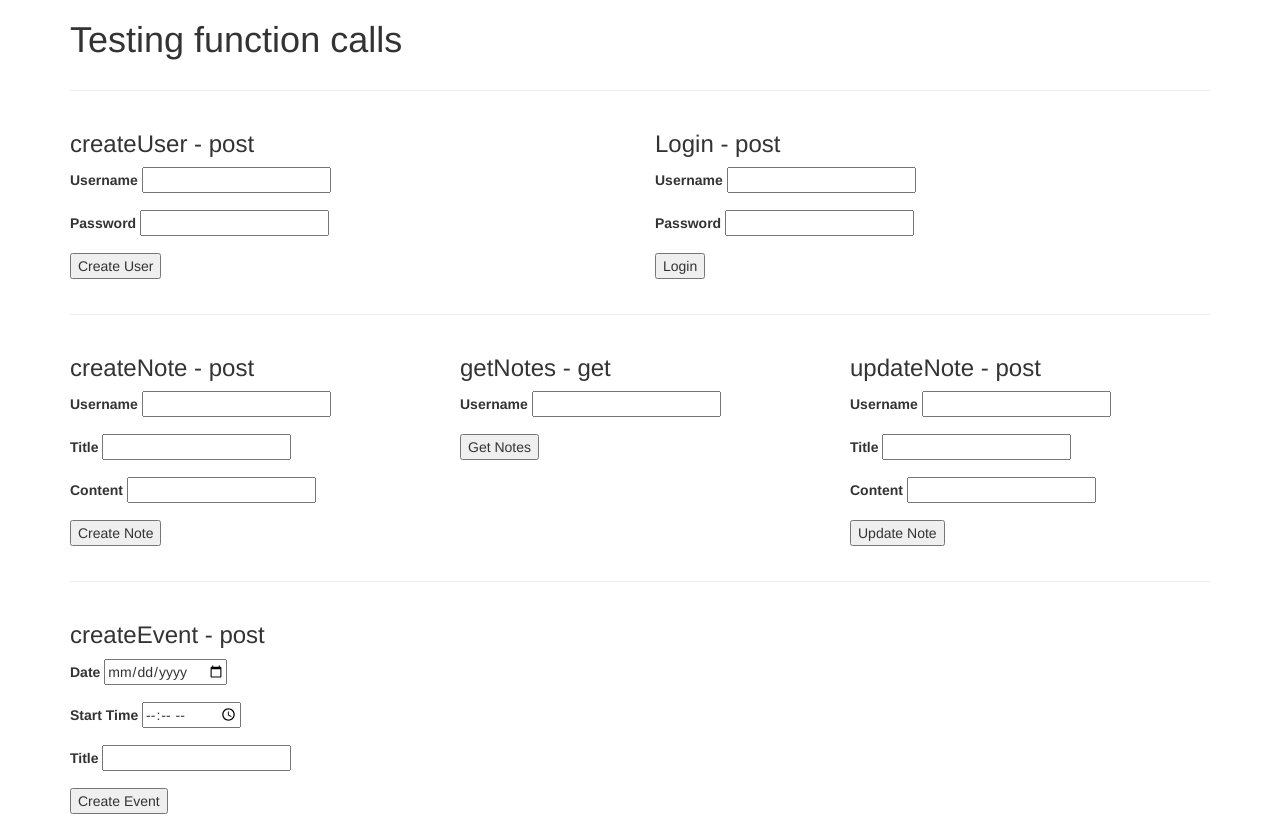
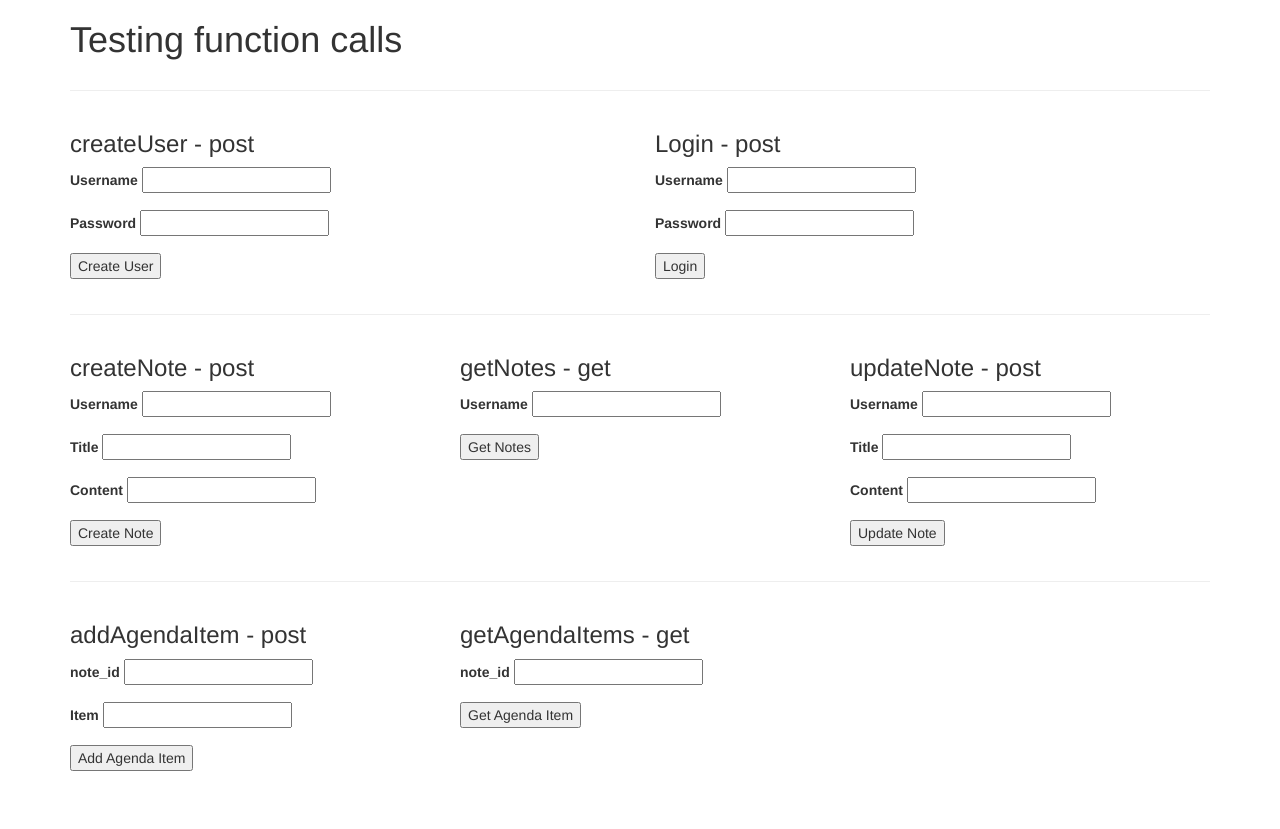
Before and after one commit to churro777/EffectiveMeetings, a Node server app: page /test in a window 1280 px wide. After the commit the page ends 771 px from the top, so only its background shows below. Run offline with Node 20, Linux system fonts and the light colour scheme; some libraries are stand-ins or nearby versions.

Commit message:
please work

```diff
--- a/controllers/c_user.js
+++ b/controllers/c_user.js
@@ -7,6 +7,10 @@ function createUser(req, res){
     var password = req.body.password;
     pool.query(query, [username, password], function(err, res2) {
         if (err) {
+            if (err.code == 23505) {
+                res.statusCode = 400;
+                res.end('Account not created. Username already exists');
+            }
             console.log(err.stack)
         } else {
             console.log("created new user: u: " + username);
--- a/public/css/main.css
+++ b/public/css/main.css
@@ -1,14 +1,73 @@
-html, #holdAll, #holdAllRow, #sideMenu, #content {
+html, #holdAll, #holdAllRow, #sideMenu, #contentContainer {
     height: 100%;
+}
+
+html, body {
+    overflow: hidden;
+}
+
+#loginRow {
+    background-color: gray;
+    z-index: 5;
+    height: 100%;
+}
+
+#login {
+    border: black 2px solid;
+    border-radius: 1em;
+    position: absolute;
+    z-index: 5;
+    margin-top: 100px;
+    padding-top: 1em;
+    padding-bottom: 1em;
+    background-color: lightgray;
 }
 
 #sideMenu {
     background-color: lightgray;
+    padding-top: 1em;
     /*min-height: 100%;
     height: 100%;*/
 }
 
-#content {
+#newNote {
+    background-color: darkgray;
+}
+
+#contentContainer {
     /*min-height: 100%;
     height: 100%;*/
 }
+
+#logo {
+    padding: .5em;
+    border-bottom: black solid 1px;
+    height: 35px;
+}
+
+#toolbar {
+    height: 40px;
+    background-color: red;
+}
+
+#agenda {
+    height: calc(100vh - 35px);
+    overflow-y: scroll;
+    border-left: black 1px solid;
+    padding-top: 1em;
+}
+
+#content {
+    height: calc(100vh - 35px);
+    /*height: calc(100vh - 75px); */
+    /*use only if tooldbar is being used*/
+    overflow-y: scroll;
+}
+
+#contentText {
+    height: 100%;
+    border: none;
+    padding: 2em;
+    resize: none;
+    outline: none;
+}
--- /dev/null
+++ b/public/js/setup.js
@@ -0,0 +1,3 @@
+function setup() {
+    console.log("inside setup()");
+}
--- a/server.js
+++ b/server.js
@@ -3,7 +3,6 @@ var app = express();
 
 // controllers
 var agendaController = require('./controllers/c_agenda.js');
-var eventController = require('./controllers/c_event.js');
 var noteController = require('./controllers/c_note.js');
 var userController = require('./controllers/c_user.js');
 
@@ -35,12 +34,12 @@ app.get('/test', function(request, response) {
 app.post('/createUser', userController.createUser)
 app.post('/login', userController.login)
 
-app.post('/createNote', noteController.createNote)
+app.get('/createNote', noteController.createNote)
 app.get('/getNotes', noteController.getNotes)
-app.post('/updateNote', noteController.updateNote)
+app.get('/updateNote', noteController.updateNote)
 
-app.post('/createEvent', eventController.createEvent)
-
+app.get('/addAgendaItem', agendaController.addAgendaItem)
+app.get('/getAgendaItems', agendaController.getAgendaItems)
 
 
 app.listen(app.get('port'), function() {
--- a/views/pages/test.ejs
+++ b/views/pages/test.ejs
@@ -94,24 +94,31 @@
         </form>
     </div>
     <hr>
-    <!-- event tests -->
+    <!-- agenda tests -->
     <div class="row">
-        <form class="col-xs-4" action="createEvent" method="post">
-            <h3>createEvent - post</h3>
+        <form class="col-xs-4" action="addAgendaItem" method="post">
+            <h3>addAgendaItem - post</h3>
             <div class="form-group">
-                <label for="">Date</label>
-                <input type="date" name="eventDate">
+                <label for="">note_id</label>
+                <input type="number" name="note_id">
             </div>
             <div class="form-group">
-                <label for="">Start Time</label>
-                <input type="time" name="startTime">
+                <label for="">Item</label>
+                <input type="text" name="item">
             </div>
             <div class="form-group">
-                <label for="">Title</label>
-                <input type="text" name="eventTitle">
+                <button type="submit">Add Agenda Item</button>
+            </div>
+        </form>
+
+        <form class="col-xs-4" action="getAgendaItems" method="get">
+            <h3>getAgendaItems - get</h3>
+            <div class="form-group">
+                <label for="">note_id</label>
+                <input type="number" name="note_id">
             </div>
             <div class="form-group">
-                <button type="submit">Create Event</button>
+                <button type="submit">Get Agenda Item</button>
             </div>
         </form>
     </div>
--- a/views/partials/header.ejs
+++ b/views/partials/header.ejs
@@ -2,5 +2,6 @@
 <link rel="stylesheet" type="text/css" href="//maxcdn.bootstrapcdn.com/bootstrap/3.3.4/css/bootstrap.min.css" />
 <script src="https://ajax.googleapis.com/ajax/libs/jquery/2.1.3/jquery.min.js"></script>
 <script type="text/javascript" src="//maxcdn.bootstrapcdn.com/bootstrap/3.3.4/js/bootstrap.min.js"></script>
+<script type="text/javascript" src="./js/setup.js"></script>
 <link rel="stylesheet" type="text/css" href="./css/main.css" />
 <link rel="stylesheet" type="text/css" href="./css/basic.css" />
```
Also changed, not shown: controllers/c_agenda.js (+38 -5 lines), controllers/c_event.js (deleted, +0 -38 lines), package-og.json (added, +26 -0 lines), package.json (+10 -9 lines), public/css/basic.css (+47 -0 lines), sql/data.sql (+1 -13 lines), views/pages/index.ejs (+56 -24 lines), models/m_event.js (deleted).
